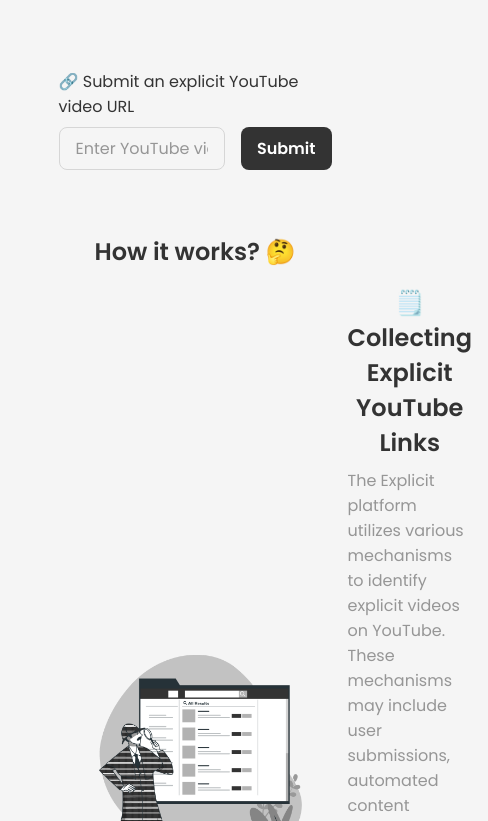
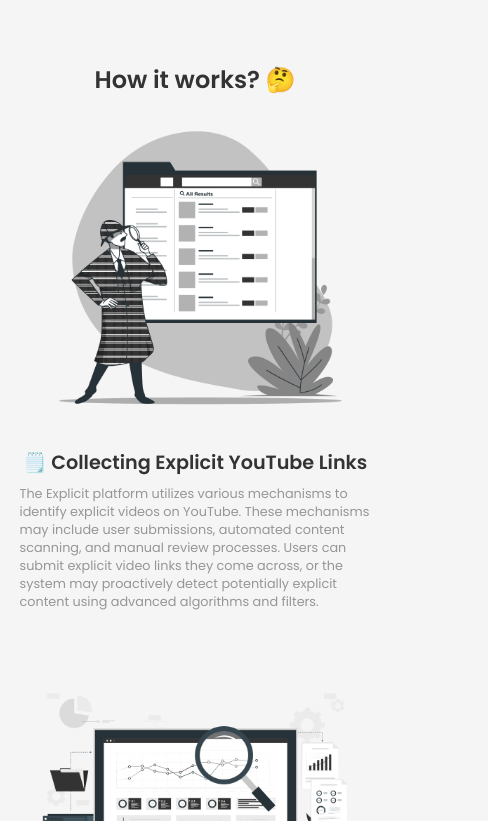
Before and after one commit to prajeshElEvEn/explicit-web, a React (Create React App) app: page /explicit-web in a window 390 px wide. Shown: the part 843-1664 px from the top of the page, 488 px wide, since content can reach past the window. Built offline with nearby package versions, Linux system fonts and the light colour scheme.

Commit message:
- added responsiveness

```diff
--- a/src/styles/App.css
+++ b/src/styles/App.css
@@ -143,4 +143,26 @@
 .card .right .description {
   font-size: 1rem;
   color: #969696;
+}
+
+@media screen and (max-width: 786px) {
+  .container .row {
+    width: 90%;
+  }
+  .container .box {
+    width: 90%;
+  }
+  .container .card {
+    flex-direction: column;
+  }
+  .container .card .right {
+    width: 100%;
+    padding: 0;
+  }
+  .container .card .right .title {
+    font-size: 1.2rem;
+  }
+  .container .card .right .description {
+    font-size: 0.8rem;
+  }
 }/*# sourceMappingURL=App.css.map */
--- a/src/styles/App.sass
+++ b/src/styles/App.sass
@@ -129,3 +129,19 @@
         .description
             font-size: 1rem
             color: #969696
+
+@media screen and (max-width: 786px)
+    .container
+        .row
+            width: 90%
+        .box
+            width: 90%
+        .card
+            flex-direction: column
+            .right
+                width: 100%
+                padding: 0
+                .title
+                    font-size: 1.2rem
+                .description
+                    font-size: 0.8rem
```
Also changed, not shown: 1 other file (tests, documents, lock files or other folders).
